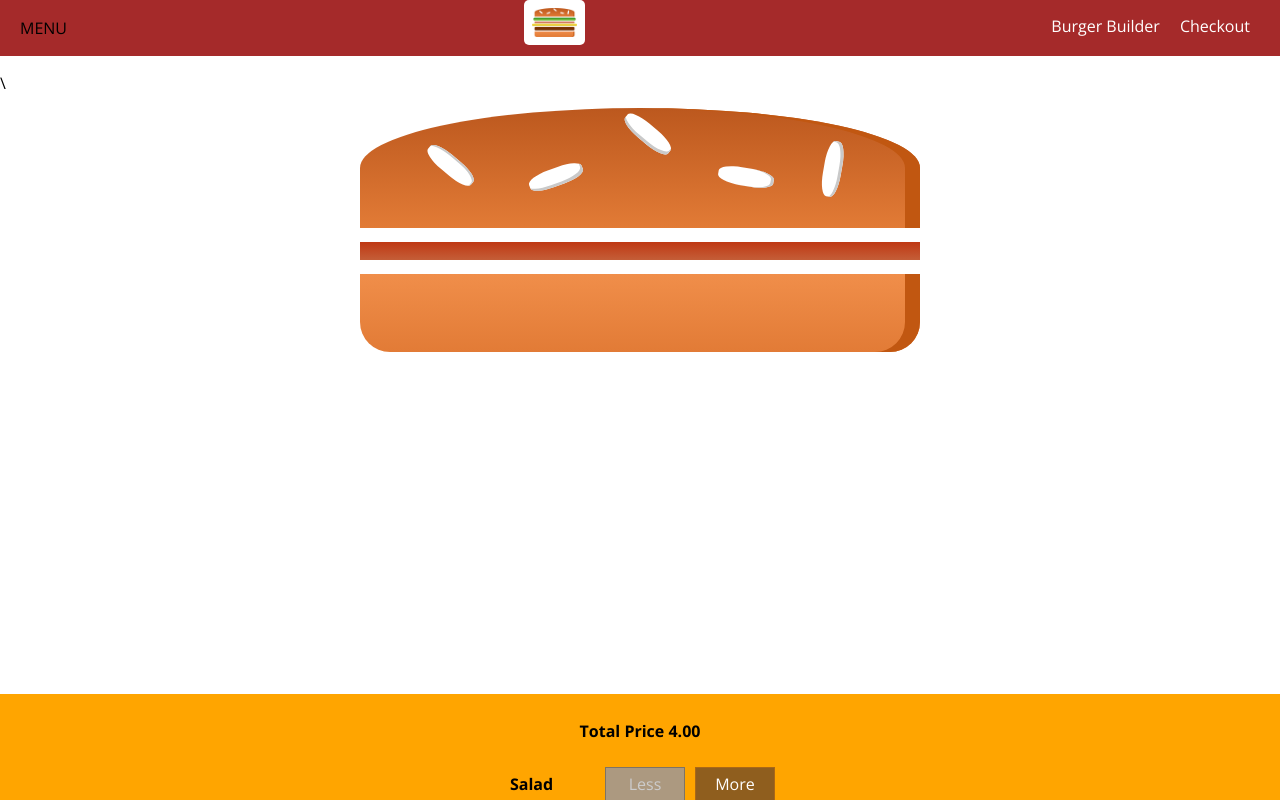
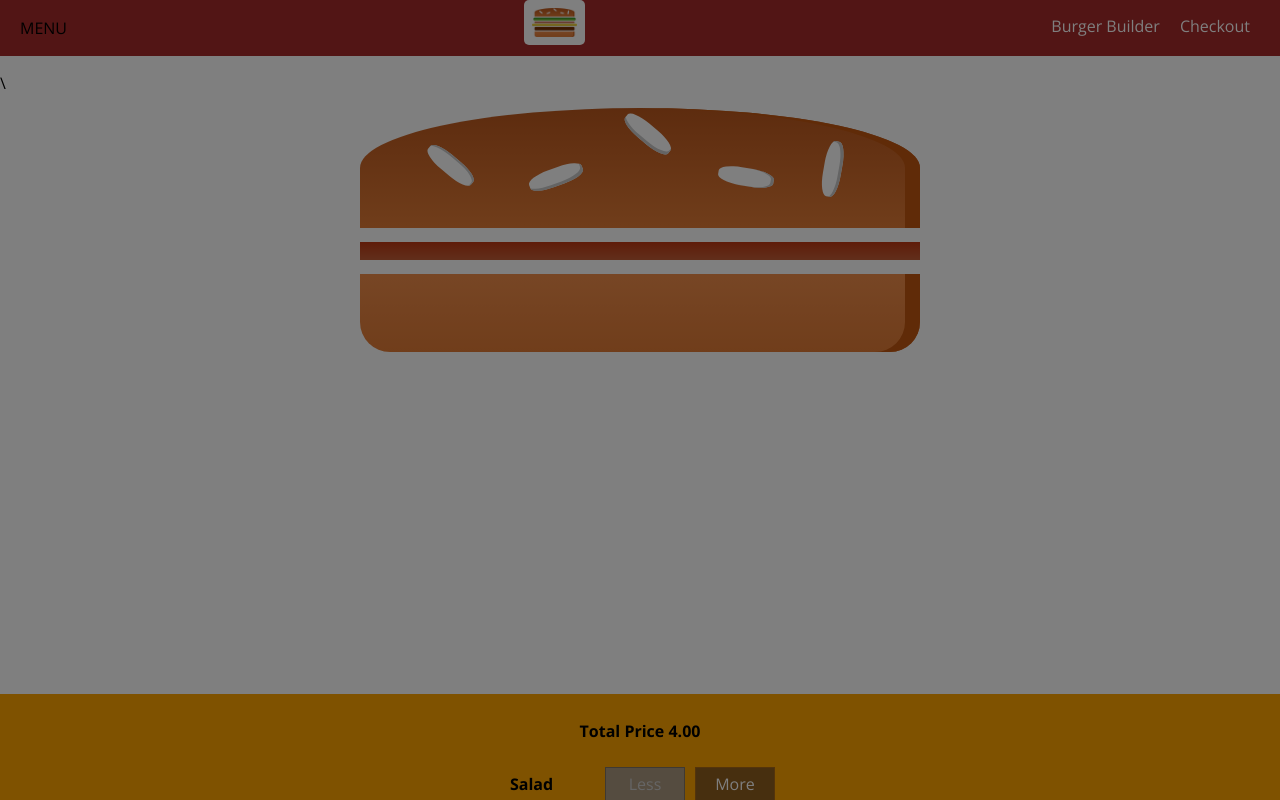
Before and after one commit to Imseriious/Burger-App, a React (Create React App) app: page / in a window 1280 px wide. Shown: the top 800 px of the page. Built offline with nearby package versions, Linux system fonts and the light colour scheme.

Commit message:
Backdrop added to SideDrawer

```diff
--- a/src/components/Navigation/SideDrawer/SideDrawer.js
+++ b/src/components/Navigation/SideDrawer/SideDrawer.js
@@ -2,10 +2,18 @@ import React from 'react';
 import classes from './SideDrawer.module.css';
 import Logo from '../../Logo/Logo';
 import NavigationItems from '../NavigationItems/NavigationItems';
+import Backdrop from '../../UI/Backdrop/Backdrop';
+import Aux from '../../../hoc/Auxiliary';
 
 const sideDrawer = (props) => {
+    let attachedClasses = [classes.SideDrawer, classes.Closed];
+    if (props.open) {
+        attachedClasses = [classes.SideDrawer, classes.Open];
+    }
     return ( //We wrap the logo so we can adjust the height just for this component (Other way on Toolbar.js)
-        <div className={classes.SideDrawer}>
+        <Aux>
+            <Backdrop show={props.open} clicked={props.closed}/>
+            <div className={attachedClasses.join(' ')}>
                 <div className={classes.Logo}>
                     <Logo />
                 </div>
@@ -13,6 +21,7 @@ const sideDrawer = (props) => {
                     <NavigationItems />
                 </nav>
             </div>
+        </Aux>
     );
 };
 
--- a/src/components/layout/layout.js
+++ b/src/components/layout/layout.js
@@ -1,19 +1,30 @@
-import React from 'react'
+import React, { Component } from 'react';
 
 import Aux from '../../hoc/Auxiliary';
 import classes from './Layout.module.css';
 import Toolbar from '../Navigation/Toolbar/Toolbar';
 import SideDrawer from '../Navigation/SideDrawer/SideDrawer';
 
-const layout = (props) => (
-    <Aux>
-        <Toolbar />
-        <SideDrawer />
-        <main className={classes.Content}>
-            {props.children}
-        </main>
-    </Aux>
+class Layout extends Component {
+    state = {
+        showSideDrawer: true
+    }
 
-);
+    sideDrawerClosedHandler = () => {
+        this.setState({ showSideDrawer: false });
+    }
 
-export default layout;
+    render() {
+        return (
+            <Aux>
+                <Toolbar />
+                <SideDrawer open={this.state.showSideDrawer} closed={this.sideDrawerClosedHandler} />
+                <main className={classes.Content}>
+                    {this.props.children}
+                </main>
+            </Aux>
+        );
+    }
+}
+
+export default Layout;
```
Lines whose indentation alone changed are shown as unchanged.
